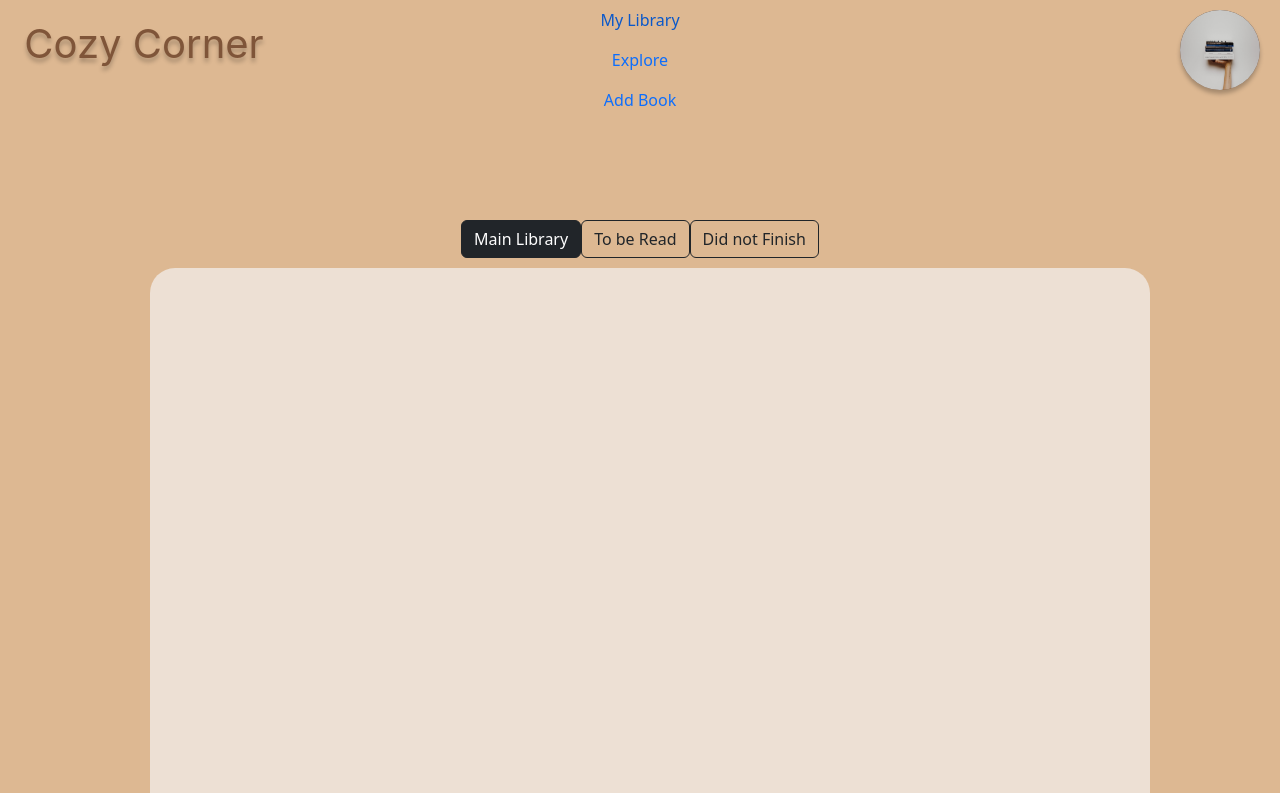
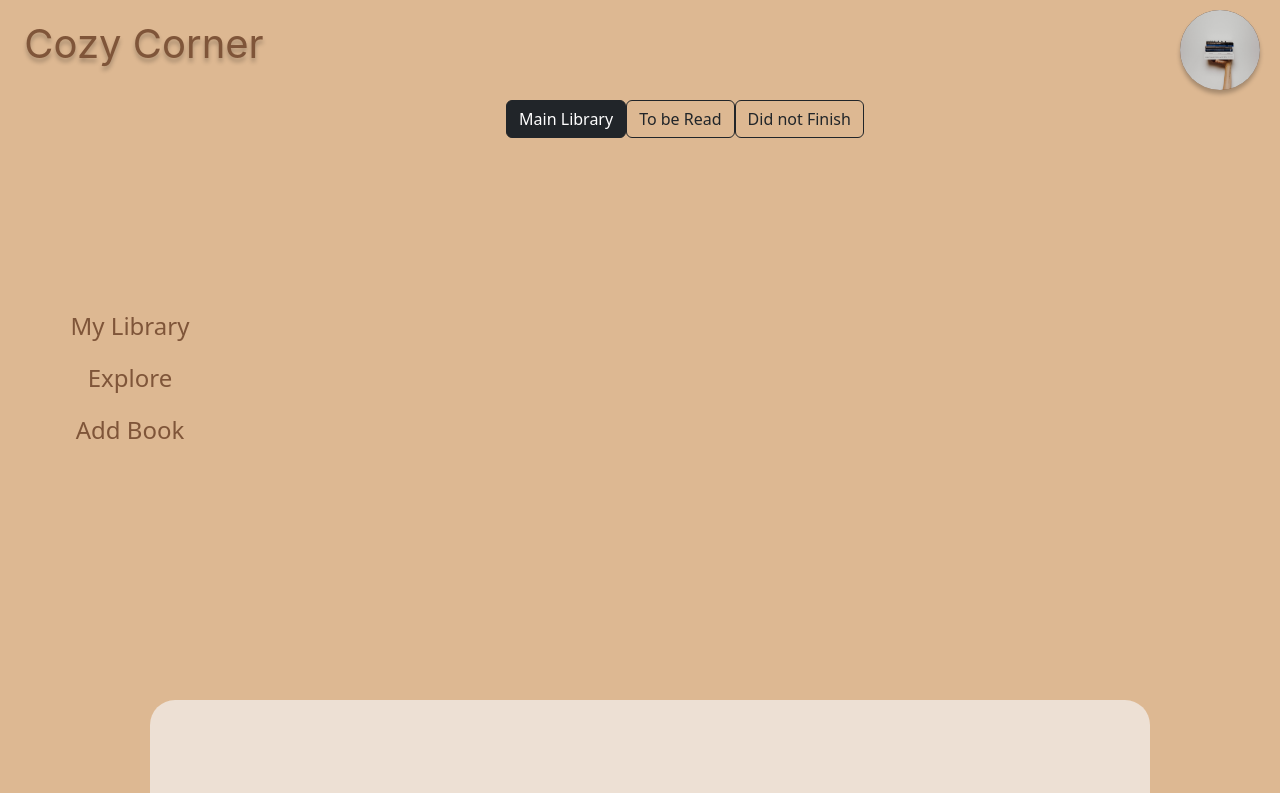
Before and after one commit to Raven-Ir/cozy-corner, a React (Create React App) app: page / in a window 1280 px wide. Shown: the top 793 px of the page. Built offline with nearby package versions, Linux system fonts and the light colour scheme.

Commit message:
Commit 004 - Updated UI
Updated side navigation bar.

```diff
--- a/src/App.css
+++ b/src/App.css
@@ -102,6 +102,20 @@
   overflow-y: auto;
 }
 
-#SideBar {
-  align-self: left;
+.side-bar {
+  float: left;
+  width: 200px;
+  height: 400px;
+ margin-top: 200px;
+ margin-left: 30px;
+
 }
+
+.nav-link {
+  color: #7F5539 !important;
+  font-size: x-large !important;
+}
+
+.nav-link a:hover {
+  color: #7F5539;
+}
--- a/src/App.js
+++ b/src/App.js
@@ -9,9 +9,9 @@ function App() {
   return (
     <div className="App">
 
+
+      <h1 className='CozyCorner' fixed="top" >Cozy Corner</h1>
       <SideBar />
-      <h1 className='CozyCorner' fixed="top" >Cozy Corner</h1>
-
       <UserProfile />
       <Library />
 
--- a/src/Components/NavBar.js
+++ b/src/Components/NavBar.js
@@ -1,14 +1,17 @@
 import React from "react"
 import { Nav } from "react-bootstrap"
+import "../App.css"
 
 
 function SideBar () {
     return (
-        <Nav defaultActiveKey="/myLibrary" className="flex-column ml-auto">
-            <Nav.Link href="/home">My Library</Nav.Link>
-            <Nav.Link href="/home">Explore</Nav.Link>
-            <Nav.Link href="/home">Add Book</Nav.Link>
-        </Nav>
+        <div className="side-bar">
+            <Nav defaultActiveKey="/myLibrary" className="flex-column">
+                <Nav.Link href="/home">My Library</Nav.Link>
+                <Nav.Link href="/home">Explore</Nav.Link>
+                <Nav.Link href="/home">Add Book</Nav.Link>
+            </Nav>
+        </div>
     );
 }
 
```
